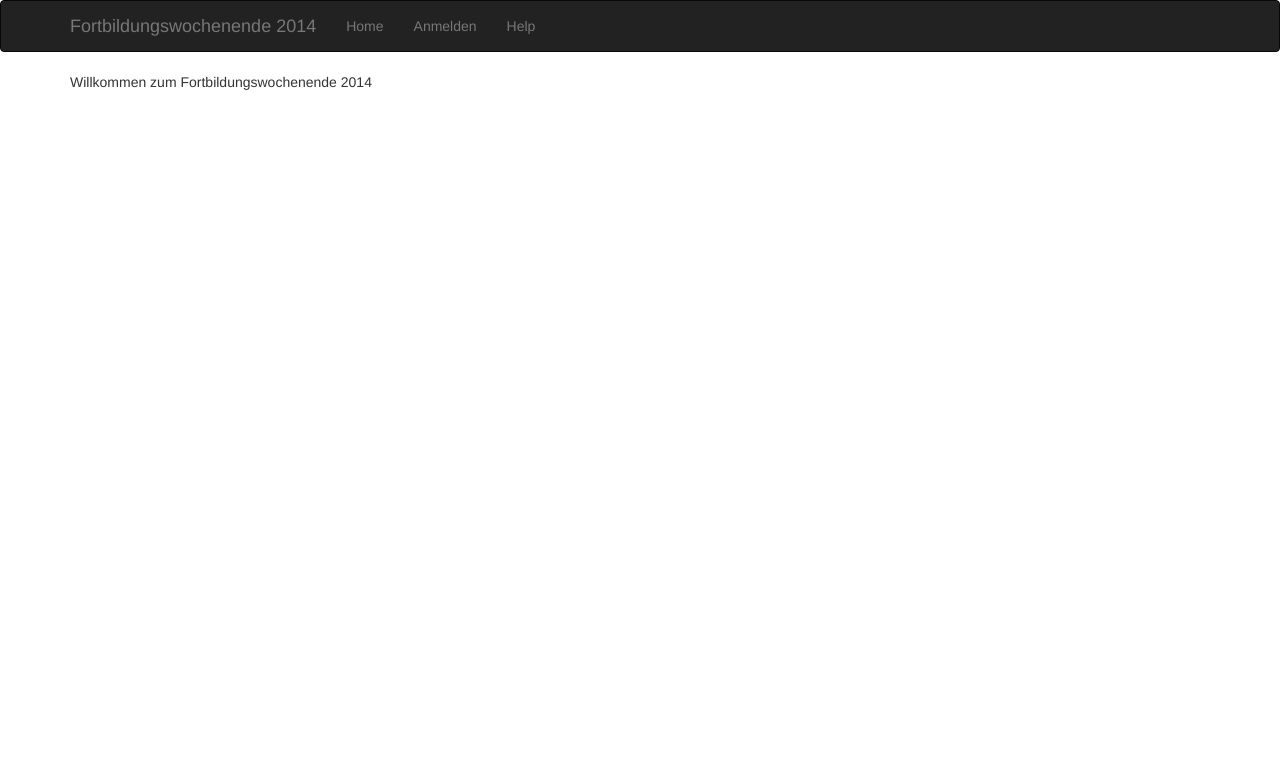
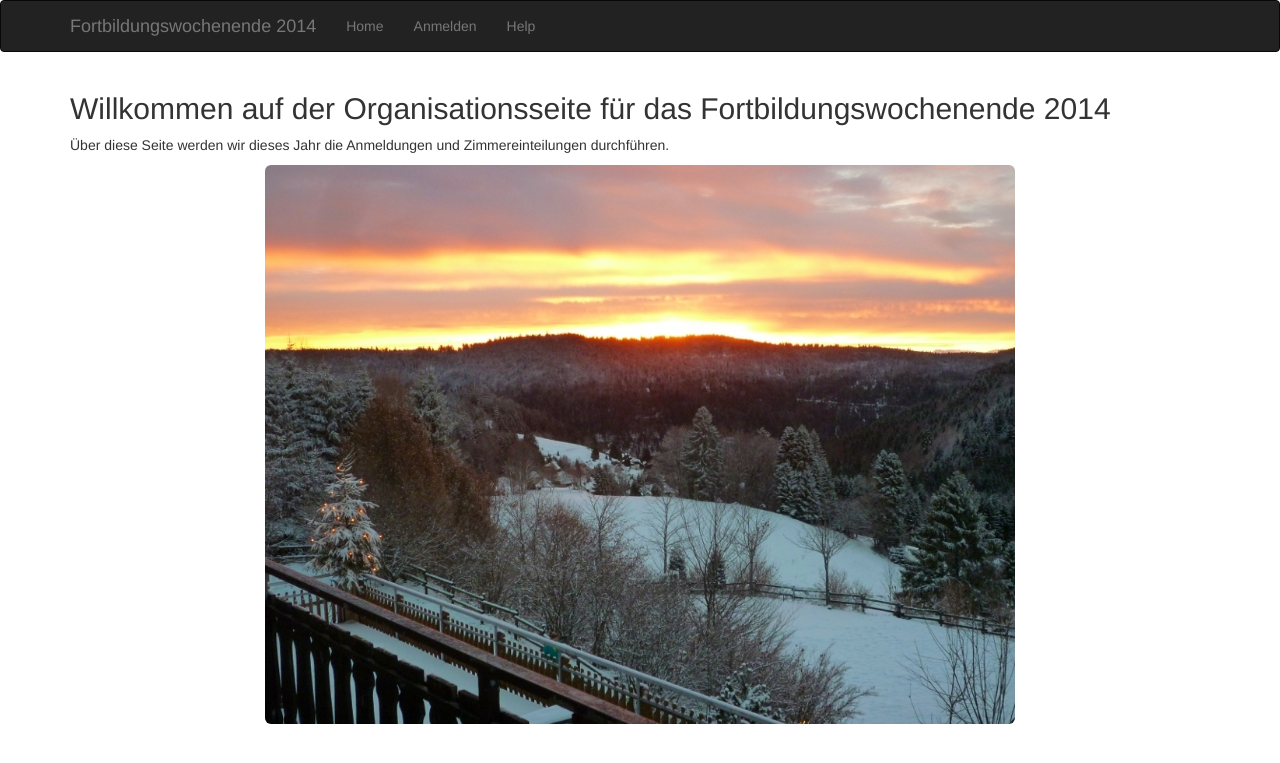
Before and after one commit to NiklasMM/fobiweapp, a Flask app: page / in a window 1280 px wide. Shown: the top 763 px of the page. Run offline with Flask 2, Linux system fonts and the light colour scheme; some libraries are stand-ins or nearby versions.

Commit message:
Add info text and image

```diff
--- a/app/templates/index.html
+++ b/app/templates/index.html
@@ -3,7 +3,17 @@
 {% block content %}
 <div class="row">
     <div class="col-md-12">
-       Willkommen zum Fortbildungswochenende 2014
-    </div>
+        <h2>Willkommen auf der Organisationsseite für das Fortbildungswochenende 2014</h2>
+        <p>
+            Über diese Seite werden wir dieses Jahr die Anmeldungen und Zimmereinteilungen durchführen.
+        </p>
+        <div class="row">
+            <div class="col-md-2"></div>
+            <div class="col-md-8">
+                <img class="img-responsive img-rounded" src="{{ url_for('static', filename='img/liborihof.jpg') }}"/>
+            </div>
+            <div class="col-md-2"></div>
+        </div>
+
 </div>
 {% endblock %}
```
Also changed, not shown: app/static/img/liborihof.jpg (added).
